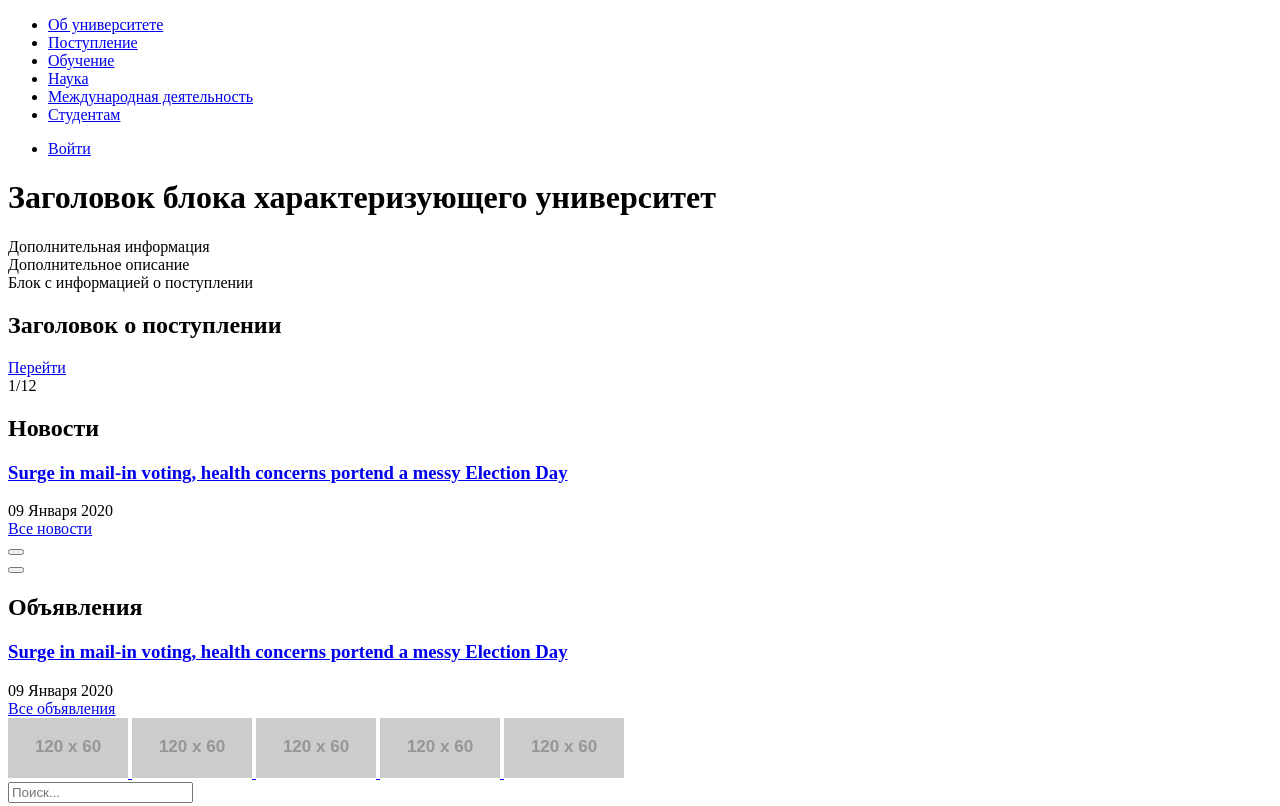
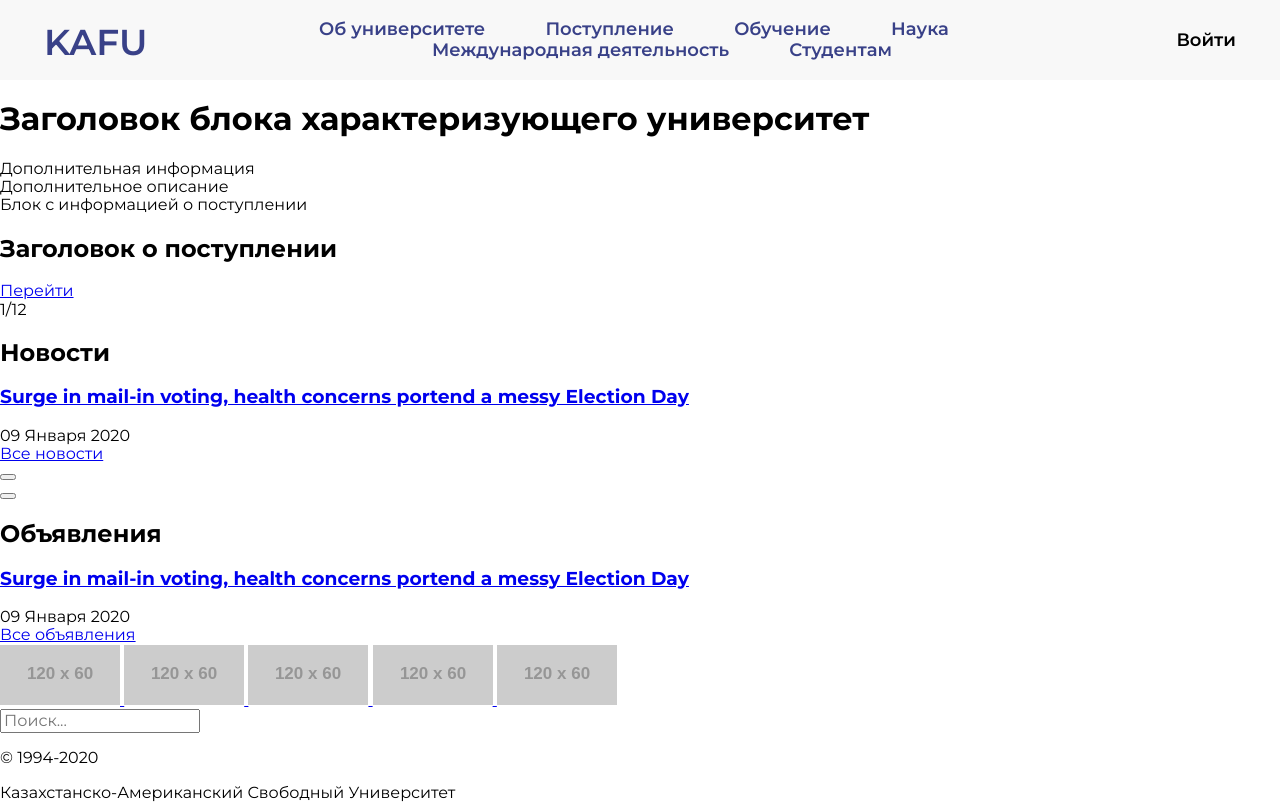
Before and after one commit to wolfsmensch/kafu-front, a plain HTML site: page index.html in a window 1280 px wide. Shown: the top 806 px of the page. Drawn offline with nearby package versions, Linux system fonts and the light colour scheme; files that its build step writes are made by us from their sources; placeholder pictures from the web are drawn by us.

Commit message:
Заданы стили шапки

```diff
--- a/index.html
+++ b/index.html
@@ -6,11 +6,19 @@
     <meta http-equiv="X-UA-Compatible" content="IE=edge">
     <meta name="viewport" content="width=device-width, initial-scale=1.0">
     <title>Главная - Казахстанско-Американский Свободный Университет (КАСУ)</title>
+
+    <link rel="stylesheet" href="https://cdnjs.cloudflare.com/ajax/libs/normalize/8.0.1/normalize.min.css"
+        integrity="sha512-NhSC1YmyruXifcj/KFRWoC561YpHpc5Jtzgvbuzx5VozKpWvQ+4nXhPdFgmx8xqexRcpAglTj9sIBWINXa8x5w=="
+        crossorigin="anonymous" referrerpolicy="no-referrer" />
+    <link rel="stylesheet" href="css/style.css">
 </head>
 
 <body>
+    <div class="header-wrapper">
         <header>
-        <div class="logo"></div>
+            <a href="/">
+                <div class="logo">KAFU</div>
+            </a>
             <nav>
                 <ul class="section">
                     <li><a href="#">Об университете</a></li>
@@ -25,6 +33,9 @@
                 </ul>
             </nav>
         </header>
+    </div>
+
+    <div class="header-gap"></div>
 
     <main class="content index-page">
 
@@ -138,10 +149,18 @@
                 <input type="text" name="search" placeholder="Поиск...">
             </div>
             <div class="section socials">
-                <a href="#" target="_blank"><div class="fb-icon"></div></a>
-                <a href="#" target="_blank"><div class="inst-icon"></div></a>
-                <a href="#" target="_blank"><div class="yt-icon"></div></a>
-                <a href="#" target="_blank"><div class="wa-icon"></div></a>
+                <a href="#" target="_blank">
+                    <div class="fb-icon"></div>
+                </a>
+                <a href="#" target="_blank">
+                    <div class="inst-icon"></div>
+                </a>
+                <a href="#" target="_blank">
+                    <div class="yt-icon"></div>
+                </a>
+                <a href="#" target="_blank">
+                    <div class="wa-icon"></div>
+                </a>
             </div>
         </div>
         <div class="row">
--- /dev/null
+++ b/scss/_header.scss
@@ -0,0 +1,83 @@
+$header-height: 80px;
+$header-color: #f8f8f8;
+
+.header-wrapper {
+    position: fixed;
+    left: 0;
+    top: 0;
+
+    width: 100%;
+    height: $header-height;
+
+    background-color: $header-color;
+
+    header {
+        display: flex;
+        flex-direction: row;
+        justify-content: space-between;
+        width: 100%;
+        max-width: $content-max-width;
+        height: $header-height;
+        padding: 22px 44px;
+        margin: 0 auto;
+
+        a {
+            text-decoration: none;
+        }
+
+        .logo {
+            display: inline-block;
+            color: $main-color;
+            font: {
+                weight: 600;
+                size: 36px;
+            }
+
+            text-transform: uppercase;
+        }
+
+        nav {
+            display: flex;
+            flex-direction: row;
+            justify-content: space-between;
+            align-items: center;
+            flex-grow: 1;
+
+            ul.section {
+                display: block;
+                text-align: center;
+                list-style: none;
+
+                &:first-child {
+                    flex-grow: 1;
+                }
+
+                li {
+                    display: inline-block;
+                    margin-right: 56px;
+
+                    &:last-child {
+                        margin-right: 0;
+                    }
+
+                    a {
+                        color: $main-color;
+                        font: {
+                            size: 18px;
+                            weight: 600;
+                        }
+
+                        &.login {
+                            color: #000;
+                        }
+                    }
+                }
+            }
+        }
+    }
+}
+
+.header-gap {
+    width: 100%;
+    height: $header-height;
+}
--- /dev/null
+++ b/scss/_page.scss
@@ -0,0 +1,12 @@
+@import url(//fonts.googleapis.com/css?family=Montserrat:thin,extra-light,light,100,200,300,400,500,600,700,800);
+
+$main-color: #394188;
+$content-max-width: 1680px;
+
+* {
+    box-sizing: border-box;
+}
+
+body {
+    font-family: Montserrat;
+}
--- /dev/null
+++ b/scss/style.scss
@@ -0,0 +1,2 @@
+@import "page";
+@import "header";
```
Lines whose indentation alone changed are shown as unchanged.
